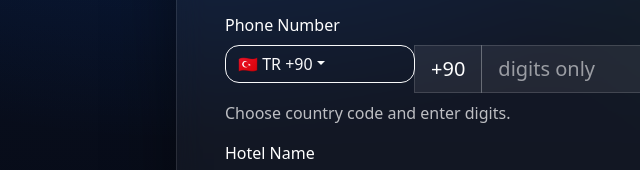
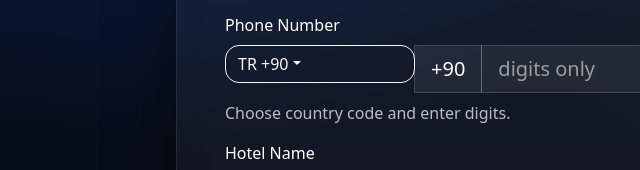
Before and after one commit to incomingist/giveaway, a plain HTML site: page index.html in a window 1280 px wide. Shown: the part 380-550 px from the top of the page, 76-716 px from the left. Drawn offline with nearby package versions, Linux system fonts and the light colour scheme.

Commit message:
Update index.html

```diff
--- a/index.html
+++ b/index.html
@@ -224,7 +224,7 @@ svg.tick{ width:92px; height:92px; }
 const WEB_APP_URL = "https://script.google.com/macros/s/AKfycbxCRsVqAWqY5Im1eaWjXYA9xnoYa1eF0afANBHUWlSWBfTGUyp2zj86uCSAKFRytsx2/exec";
 
 /* If emojis still not visible on some devices, keep this false */
-const useEmoji = true;
+const useEmoji = false;
 
 const countries = [
   { code:"TR", dial:"+90",  flag:"🇹🇷" },
```
